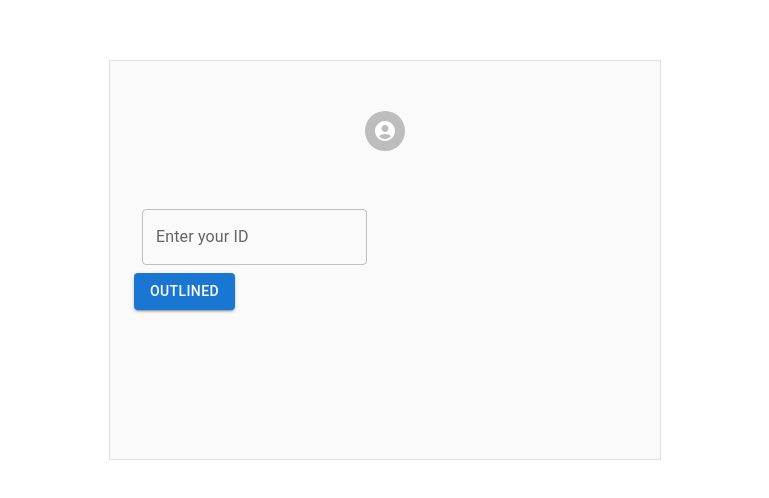
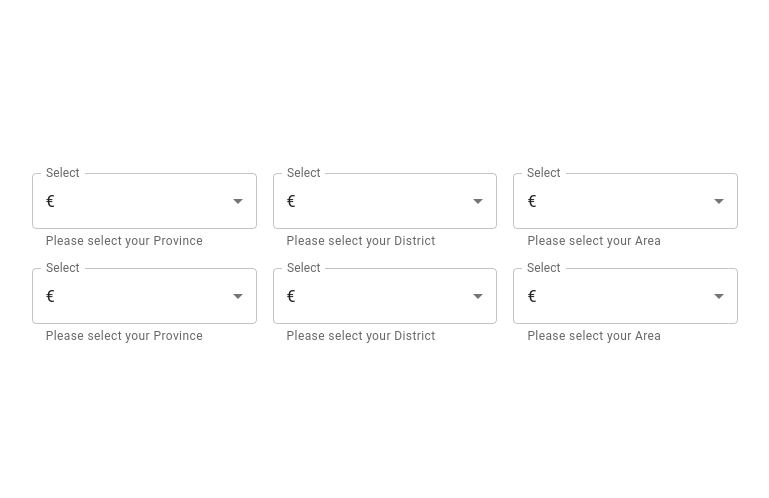
Before and after one commit to ShanaazAhamed/powercut_bot, a React (Create React App) app in the folder web/client/group-finder/: page / in a window 1280 px wide. Shown: the part 140-638 px from the top of the page, without its empty margins (255-1024 px from the left). Built offline with nearby package versions, Linux system fonts and the light colour scheme.

Commit message:
Update App.js

```diff
--- a/web/client/group-finder/src/App.js
+++ b/web/client/group-finder/src/App.js
@@ -1,62 +1,19 @@
-import * as React from "react";
-import CssBaseline from "@mui/material/CssBaseline";
-import Box from "@mui/material/Box";
-import Container from "@mui/material/Container";
-import { grey, pink } from "@mui/material/colors";
-import Avatar from "@mui/material/Avatar";
-import AccountCircleIcon from "@mui/icons-material/AccountCircle";
-import TextField from "@mui/material/TextField";
-import Button from "@mui/material/Button";
+import React from "react";
+import SelectTextFields from "./components/home/selection";
+import Title from "./components/home/title";
 
-export default function BasicStack() {
+export default function App() {
   return (
-    <React.Fragment>
-      <CssBaseline />
-      <Container
-        maxWidth="sm"
-        sx={{
-          position: "absolute",
-          top: "50%",
-          left: "50%",
-          transform: "translate(-50%,-50%)",
-        }}
-      >
-        <Box
-          sx={{
-            height: "50vh",
-            border: "1px solid",
-            borderColor: grey[300],
-            backgroundColor: grey[50],
-          }}
-        >
-          <Avatar sx={{ bgcolor: grey, margin: "50px auto" }}>
-            <AccountCircleIcon />
-          </Avatar>
-          <Container sx={{ alignSelf: "center" }}>
-            <Box
-              component="form"
-              sx={{
-                "& > :not(style)": {
-                  m: 1,
-                  width: "25ch",
-                },
-              }}
-              noValidate
-              autoComplete="off"
-            >
-              <TextField
-                sx={{ alignSelf: "center" }}
-                id="outlined-basic"
-                label="Enter your ID"
-                variant="outlined"
-              />
-            </Box>
-            <Button variant="contained" sx={{ alignSelf: "center" }}>
-              Outlined
-            </Button>
-          </Container>
-        </Box>
-      </Container>
-    </React.Fragment>
+    <div
+      className="d-flex align-items-center justify-content-center flex-column"
+      style={{ height: "100vh" }}
+    >
+      <div>
+        <SelectTextFields />
+      </div>
+      <div>
+        <SelectTextFields />
+      </div>
+    </div>
   );
 }
```
